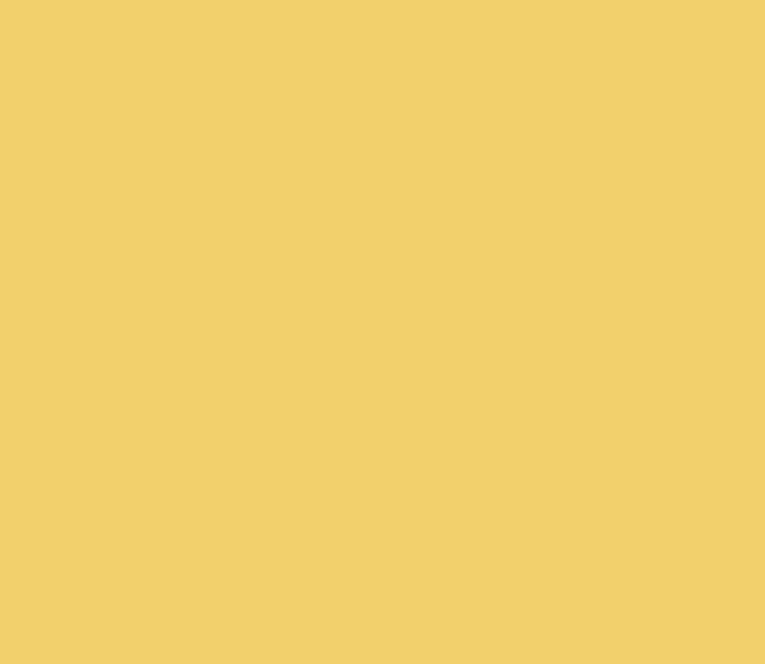
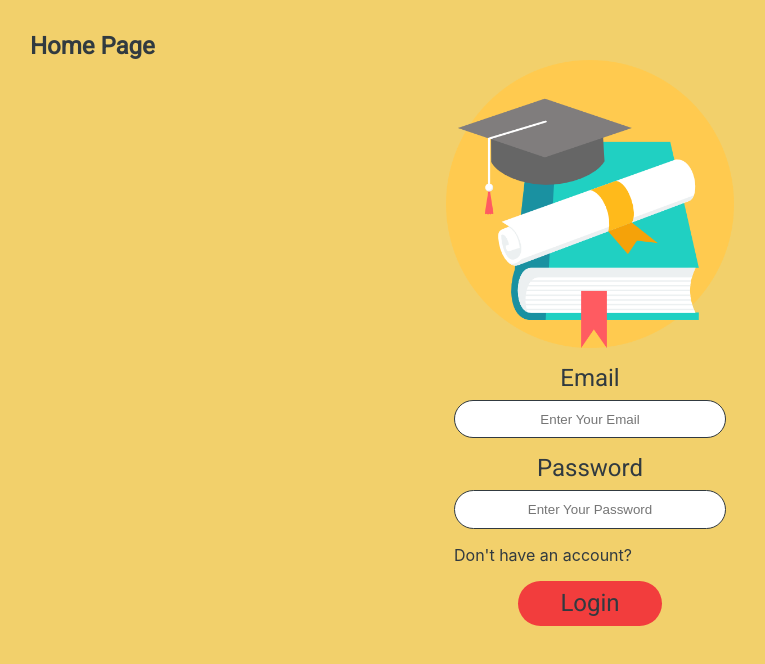
Before and after one commit to HassanZeinAlDeen/E-learning-system, a React (Create React App) app: page /login in a window 1280 px wide. Before the commit this address had no page. Shown: the top 664 px of the page, without its empty margins (50-815 px from the left). Built offline with nearby package versions, Linux system fonts and the light colour scheme.

Commit message:
adding login page

```diff
--- a/src/App.js
+++ b/src/App.js
@@ -2,6 +2,7 @@ import './App.css';
 import { Routes, Route, BrowserRouter } from "react-router-dom";
 import HomePage from "./pages/HomePage";
 import Register from './pages/Register';
+import Login from './pages/Login';
 
 function App() {
   return (
@@ -9,6 +10,7 @@ function App() {
       <Routes>
         <Route path="/" element={<HomePage />} />
         <Route path="/register" element={<Register />} />
+        <Route path="/login" element={<Login />} />
       </Routes>
     </BrowserRouter>
   );
--- a/src/components/Navbar/index.js
+++ b/src/components/Navbar/index.js
@@ -3,6 +3,10 @@ import Button from "../Button";
 import "../Navbar/navbar.css";
 
 const Navbar = () => {
+  const path = () => {
+    window.location.href="http://localhost:3000/login"
+  }
+
   return (<div className="nav">
     <div className="content">
       <div className="logo">
@@ -10,7 +14,7 @@ const Navbar = () => {
       </div>
       <div className="right">
         <a id="about">About Us</a>
-        <Button>Login</Button>
+        <Button onClick={path}>Login</Button>
       </div>
     </div>
   </div>
--- a/src/pages/Login/index.js
+++ b/src/pages/Login/index.js
@@ -0,0 +1,77 @@
+import { useState } from "react";
+import TextInput from "../../components/TextInput";
+import alogo from "../../imgs/logo.png";
+import Button from "../../components/Button";
+import "./login.css";
+
+
+function Login() {
+  const [emailError, setEmailError] = useState("")
+  const [passwordError, setPasswordError] = useState("");
+  const [message, setMessage] = useState("");
+
+  const backHome = () => {
+    window.location.href = "http://localhost:3000/"
+  }
+
+  const toreg = () => {
+    window.location.href="http://localhost:3000/register"
+  }
+
+  const handleSubmit = async (e) => {
+    e.preventDefault();
+    const form = e.target;
+    const formData = new FormData(form);
+    setEmailError("");
+    setMessage("");
+    setPasswordError("");
+
+    if (!formData.get("email")) {
+      setEmailError("Enter your Email");
+      return;
+    }
+
+    if (!formData.get("password")) {
+      setPasswordError("Enter Your Password");
+      return;
+    }
+  }
+
+
+  return (
+    <>
+      <div className="post">
+        <a className="back" onClick={backHome}>Home Page</a>
+      </div>
+      <div className="inputs">
+        <img id="alogo" src={alogo} alt="logo.png" />
+        <form onSubmit={handleSubmit}>
+          <div className="info">
+            <p className="titl">Email</p>
+            <input
+              type="email"
+              id="email"
+              name="email"
+              placeholder="Enter Your Email">
+            </input>
+            {emailError && <p className="error">{emailError}</p>}
+            <p className="titl">Password</p>
+            <input
+              type="password"
+              id="password"
+              name="password"
+              placeholder="Enter Your Password">
+            </input>
+            {passwordError && <p className="error">{passwordError}</p>}
+          </div>
+          <a className="toreg" onClick={toreg}>Don't have an account?</a>
+          <div className="jButton">
+            <Button className="new">Login</Button>
+          </div>
+        </form>
+      </div>
+    </>
+  );
+}
+
+export default Login;
--- a/src/pages/Login/login.css
+++ b/src/pages/Login/login.css
@@ -0,0 +1,36 @@
+#email,#password{
+  width: 17rem;
+  height: 2.4rem;
+  border-radius: 2rem;
+  text-align: center;
+  outline: none;
+  border: 1px solid #313A40;
+}
+
+#email:focus{
+    border-color: #F23D3D;
+}
+
+#password:focus{
+  border-color: #F23D3D;
+}
+
+.titl{
+  color: #313A40;
+  text-align: center;
+  margin-bottom: 0.5rem;
+  font-family: 'Roboto';
+  font-size: 1.5rem;
+}
+
+.toreg{
+  color: #313A40;
+  cursor: pointer;
+}
+
+.toreg:hover{
+  color: #F23D3D;
+  cursor: pointer;
+  margin-bottom: 5rem;
+  transition: 0.2s;
+}
```
